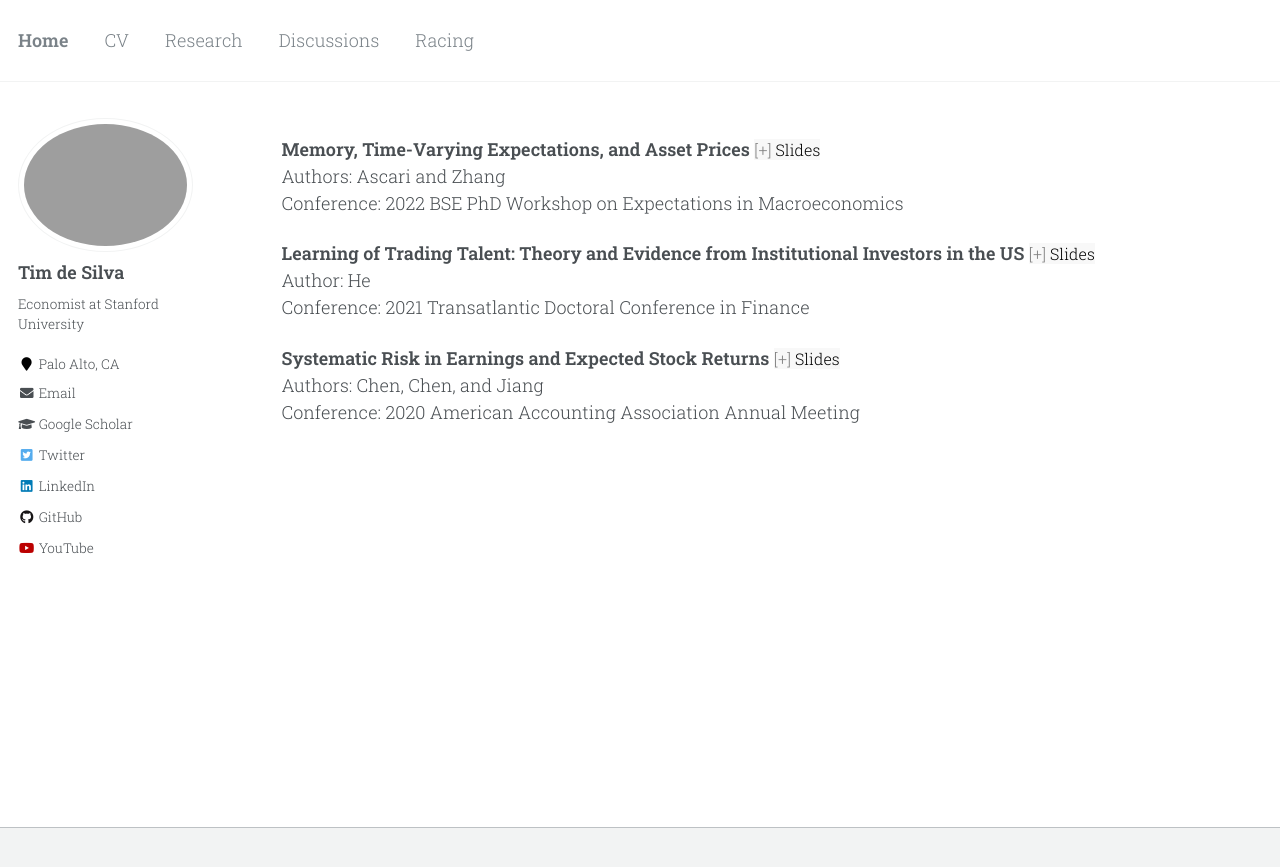
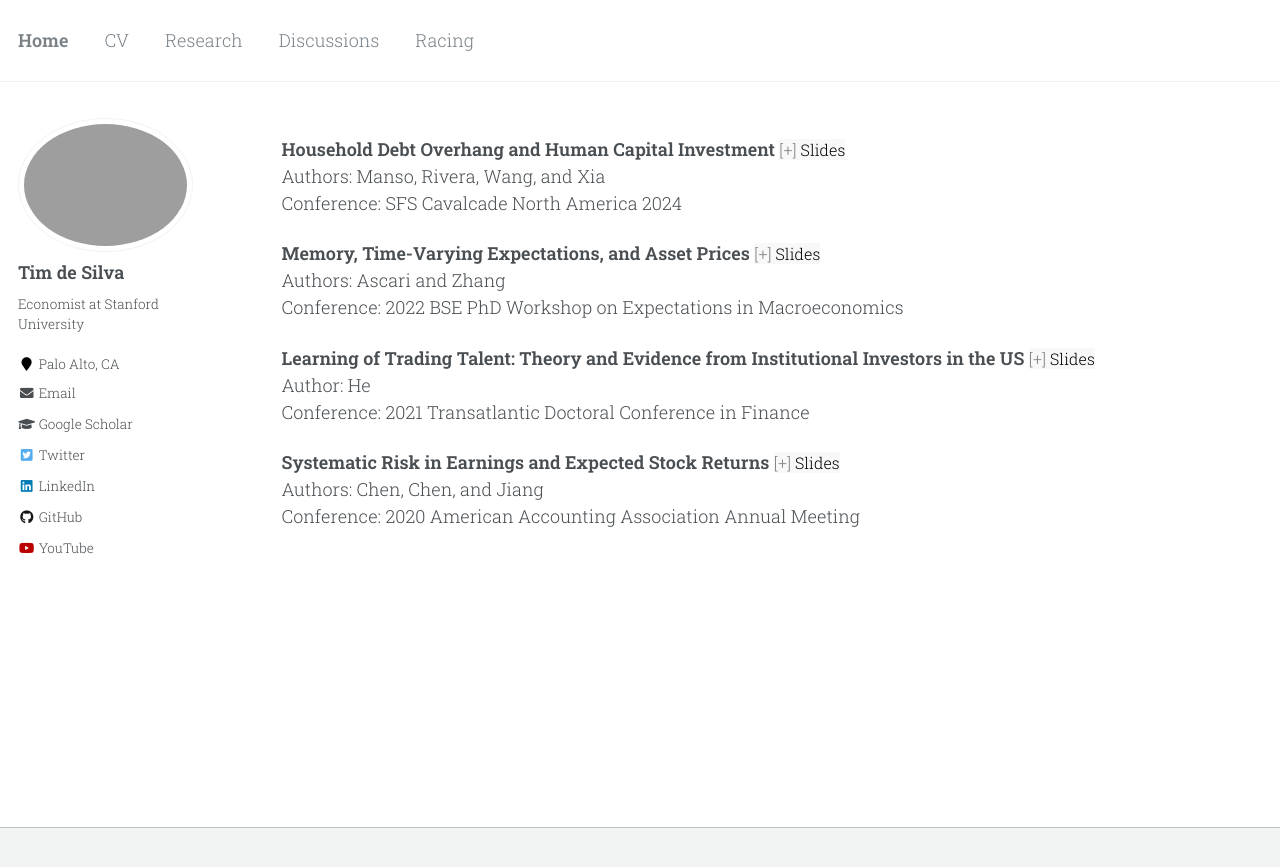
Before and after one commit to timhdesilva/timhdesilva.github.io, a Jekyll site: the page built from _pages/discussions.html, in a window 1280 px wide. Shown: the top 867 px of the page. Built offline with Jekyll 4.4.1, drawn with Linux system fonts in a browser that asks for light colours.

Commit message:
add cavalcade discussin

```diff
--- a/_pages/discussions.html
+++ b/_pages/discussions.html
@@ -4,6 +4,12 @@ permalink: /discussions/
 title: ""
 author_profile: true
 ---
+
+<p>
+    <strong>Household Debt Overhang and Human Capital Investment</strong>
+    <a style="text-decoration:none; background-color:#f8f8f8; font-size: 16px; font-family: Roboto Slab, serif;" href="http://timhdesilva.github.io/files/discussions/2024_sfs.pdf"><span style="color: gray;">[+]</span> <span style="color:black;">Slides</span></a>
+    <br>Authors: Manso, Rivera, Wang, and Xia<br>Conference: SFS Cavalcade North America 2024
+</p>
 
 <p>
     <strong>Memory, Time-Varying Expectations, and Asset Prices</strong>
```
Also changed, not shown: 1 other file.
